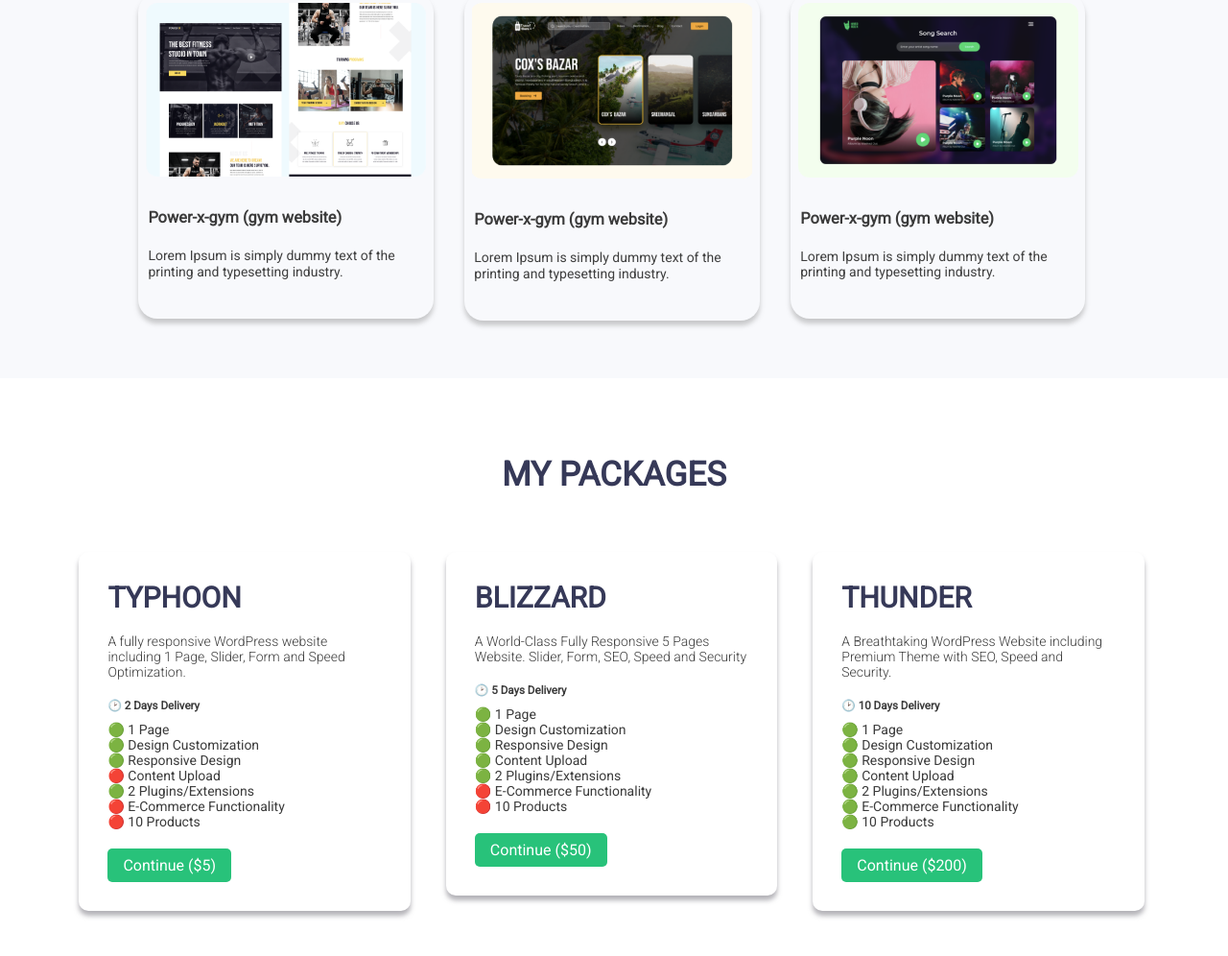
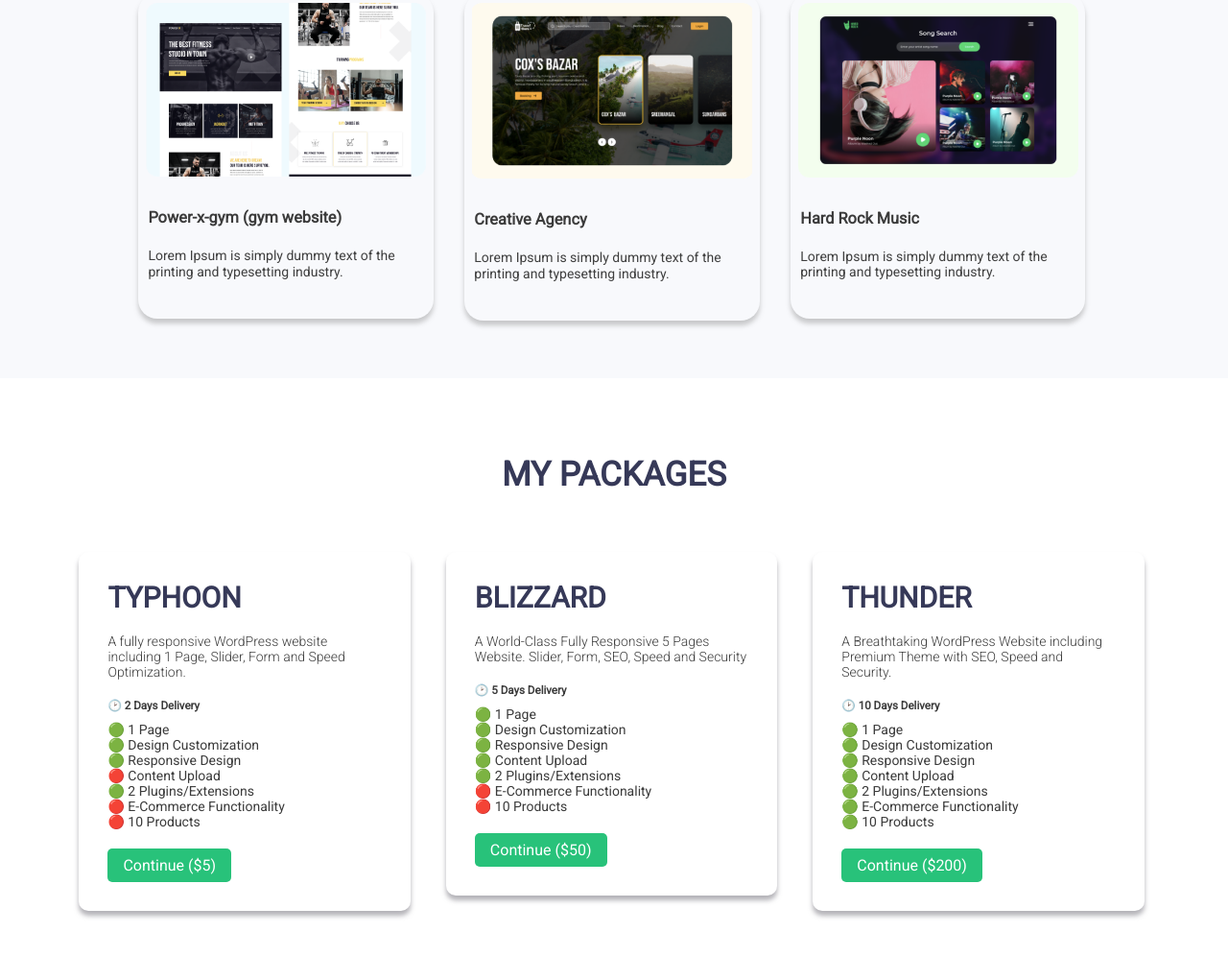
Before and after one commit to Shuvasish/assignmentOne, a plain HTML site: page index.html in a window 1280 px wide. Shown: the part 1438-2434 px from the top of the page at 96% size. Drawn offline with Linux system fonts and the light colour scheme.

Commit message:
index file added

```diff
--- a/index.html
+++ b/index.html
@@ -94,14 +94,14 @@
             <div class="work--container__left--container">
                 <img src="images/image5.png" alt="" class="">
             </div>
-            <h3>Power-x-gym (gym website)</h3>
+            <h3>Creative Agency</h3>
             <p>Lorem Ipsum is simply dummy text of the  printing and typesetting industry. </p>
         </div>
         <div class="work--container__left">
             <div class="work--container__left--container">
                 <img src="images/image8.png" alt="" class="">
             </div>
-            <h3>Power-x-gym (gym website)</h3>
+            <h3>Hard Rock Music</h3>
             <p>Lorem Ipsum is simply dummy text of the  printing and typesetting industry. </p>
         </div>
     </div>
```
